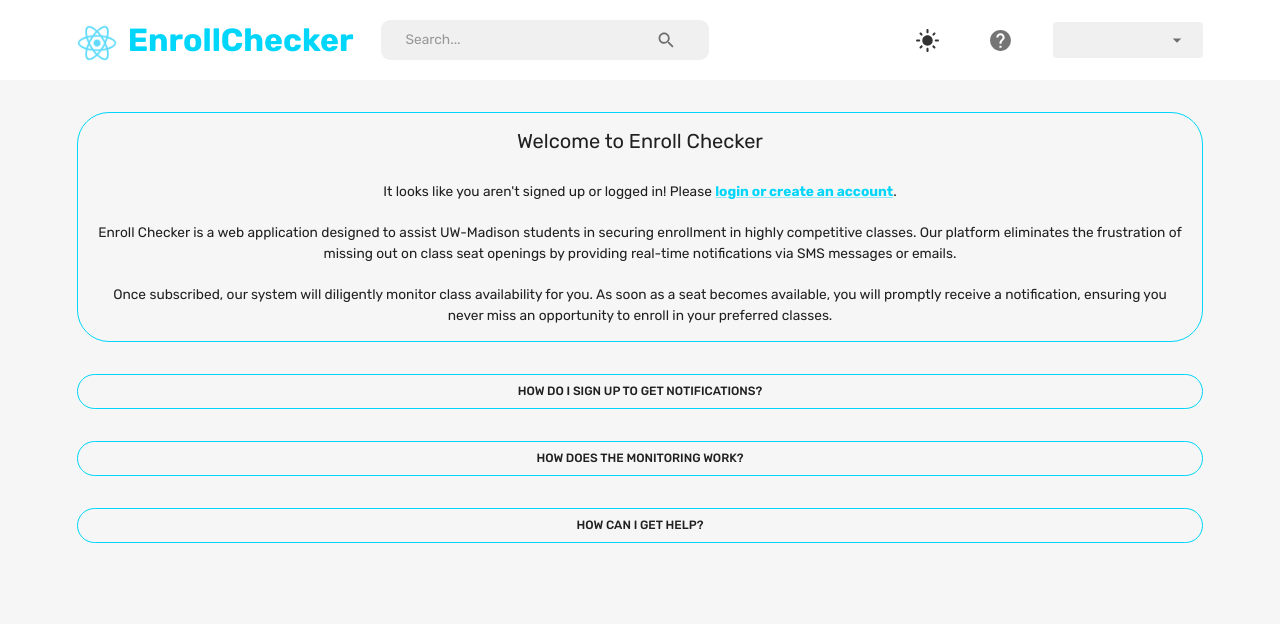
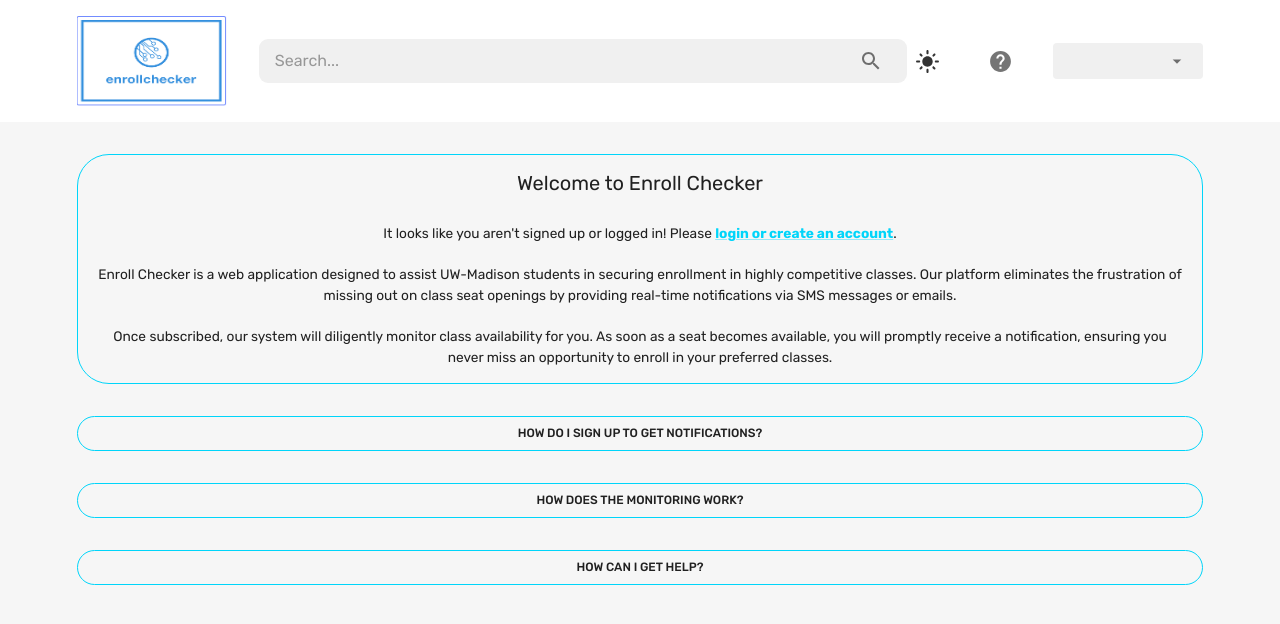
Before and after one commit to JSlush611/EnrollChecker, a React (Create React App) app in the folder client/: page /help in a window 1280 px wide. Shown: the top 624 px of the page. Built offline with nearby package versions, Linux system fonts and the light colour scheme.

Commit message:
Built search functionality, added logo, added pages, added GoTo page, formatted better

```diff
--- a/client/src/scenes/footer/index.jsx
+++ b/client/src/scenes/footer/index.jsx
@@ -16,12 +16,14 @@ const Footer = () => {
       textAlign="center"
       backgroundColor={background}
       padding="1rem"
+
     >
       <Box
         display="inline-block"
         backgroundColor={alt}
         borderRadius="6px"
         padding="0.35rem"
+
       >
         <Typography variant="body2">
           Made By: Jonathan Schlueche
--- a/client/src/scenes/homePage/index.jsx
+++ b/client/src/scenes/homePage/index.jsx
@@ -4,14 +4,22 @@ import Navbar from "scenes/navbar";
 import UserWidget from "scenes/widgets/UserWidget";
 import Footer from "scenes/footer"
 import CoursesWidget from "scenes/widgets/CoursesWidget";
+import { useState } from "react";
+
 
 const HomePage = () => {
     const isNonMobileScreens = useMediaQuery("(min-width: 1000px)");
     const { _id, picturePath} = useSelector((state) => state.user);
 
+    const [searchText, setSearchText] = useState(""); // Add state for searchText
+
+    const handleSearchChange = (text) => {
+      setSearchText(text); // Update the state when searchText changes
+    };
+
     return (
     <Box>
-        <Navbar />
+      <Navbar onSearch={handleSearchChange} /> {/* Pass the search handler function */}
         <Box
             width="100%"
             padding="2rem 6%"
@@ -29,14 +37,25 @@ const HomePage = () => {
             flexDirection="column"
             gap="1rem">
 
-          <CoursesWidget userId={_id} isProfile={false} />
+          <CoursesWidget userId={_id} isProfile={false} searchText={searchText}/>
             </Box>
 
             {isNonMobileScreens && <Box flexBasis="26%"></Box>}
 
         </Box>
-        <Footer />
+        <Box
+        width="100%"
+        padding="2rem 6% 8rem"
+        display={isNonMobileScreens ? "flex" : "block"}
+        gap="0.5rem"
+        justifyContent="space-between">
+        <Footer/>
+        </Box>
+
     </Box>
+
+
+
     );
 }
 
--- a/client/src/scenes/navbar/index.jsx
+++ b/client/src/scenes/navbar/index.jsx
@@ -25,8 +25,7 @@ import FlexBetween from "components/FlexBetween";
 import Logo from "./logo.png";
 import { Link as RouterLink } from "react-router-dom";
 
-
-const Navbar = () => {
+const Navbar = ({ onSearch }) => {
   const [isMobileMenuToggled, setIsMobileMenuToggled] = useState(false);
   const dispatch = useDispatch();
   const navigate = useNavigate();
@@ -42,14 +41,22 @@ const Navbar = () => {
   const alt = theme.palette.background.alt;
   const isAuth = Boolean(useSelector((state) => state.token));
 
-  const preferredName = user ? `${user.preferredName}`: "";
+  const preferredName = user ? `${user.preferredName}` : "";
+
+  const [searchText, setSearchText] = useState("");
+
+  const handleSearch = (event) => {
+    const searchValue = event.target.value;
+    setSearchText(searchValue); // Update the search text
+    onSearch(searchValue); // Call the onSearch prop with the search value
+  };
 
   return (
     <FlexBetween padding="1rem 6%" backgroundColor={alt}>
-      <FlexBetween gap="1.75rem">
+      <FlexBetween gap="1.75rem" flex="1">
         <Typography
           fontWeight="bold"
-          fontSize="clamp(1rem, 2rem, 2.25rem)"
+          fontSize={isNonMobileScreens ? "clamp(1rem, 2rem, 2.25rem)" : "1.5rem"}
           color="primary"
           onClick={() => navigate("/home")}
           sx={{
@@ -57,29 +64,46 @@ const Navbar = () => {
               color: primaryLight,
               cursor: "pointer",
             },
-          }}>
-        <img src={Logo} alt="" style={{ marginRight: "0.25rem", verticalAlign: "middle"}} width="40" height="40" /> {/* Logo image */}
-        EnrollChecker
+          }}
+        >
+          <img
+            src={Logo}
+            alt=""
+            style={{
+              marginRight: isNonMobileScreens ? "0.25rem" : "0.1rem",
+              verticalAlign: "middle",
+            }}
+            width={isNonMobileScreens ? "150" : "120"}
+            height={isNonMobileScreens ? "90" : "80"}
+          />{" "}
+          {/* Logo image */}
         </Typography>
-        {isNonMobileScreens && (
         <FlexBetween
           backgroundColor={neutralLight}
           borderRadius="9px"
-            gap="3rem"
-            padding="0.1rem 1.5rem"
+          gap="1.5rem"
+          padding="0.1rem 1rem"
+          flex="1"
         >
-            <InputBase placeholder="Search..." />
-            <IconButton>
-              <Search />
+          <InputBase
+            placeholder="Search..."
+            value={searchText}
+            onChange={handleSearch}
+            sx={{
+              fontSize: isNonMobileScreens ? "1rem" : "0.875rem",
+              width: "100%",
+            }}
+          />
+          <IconButton onClick={() => setSearchText("")}>
+            <Search sx={{ fontSize: isNonMobileScreens ? "1.5rem" : "1rem" }} />
           </IconButton>
         </FlexBetween>
-        )}
       </FlexBetween>
 
       {/* DESKTOP NAV */}
       {isNonMobileScreens ? (
         <FlexBetween gap="2rem">
-          <IconButton onClick={() => dispatch(setMode())}>
+          <IconButton onClick={() => dispatch(setMode())} >
             {theme.palette.mode === "dark" ? (
               <DarkMode sx={{ fontSize: "25px" }} />
             ) : (
@@ -88,12 +112,19 @@ const Navbar = () => {
           </IconButton>
 
           {/* Help button */}
-        <IconButton onClick={() => navigate(location.pathname === "/help" ? "/home" : "/help")}>
-          {theme.palette.mode === "dark" ? (<Help sx={{ fontSize: "25px", color: dark }} />) :
-          (<Help sx={{ fontSize: "25px" }} />)}
+          <IconButton
+            onClick={() =>
+              navigate(location.pathname === "/help" ? "/home" : "/help")
+            }
+          >
+            {theme.palette.mode === "dark" ? (
+              <Help sx={{ fontSize: "25px", color: dark }} />
+            ) : (
+              <Help sx={{ fontSize: "25px" }} />
+            )}
           </IconButton>
 
-          <FormControl variant="standard" value={preferredName}>
+          <FormControl variant="standard" value={preferredName} >
             <Select
               value={preferredName}
               sx={{
@@ -115,9 +146,13 @@ const Navbar = () => {
                 <Typography>{preferredName}</Typography>
               </MenuItem>
               {isAuth ? (
-              <MenuItem onClick={() => dispatch(setLogout())}>Log Out</MenuItem>
+                <MenuItem onClick={() => dispatch(setLogout())}>
+                  Log Out
+                </MenuItem>
               ) : (
-              <MenuItem component={RouterLink} to="/">Login</MenuItem>
+                <MenuItem component={RouterLink} to="/">
+                  Login
+                </MenuItem>
               )}
             </Select>
           </FormControl>
@@ -131,6 +166,7 @@ const Navbar = () => {
       )}
 
       {/* MOBILE NAV */}
+
       {!isNonMobileScreens && isMobileMenuToggled && (
         <Box
           position="fixed"
@@ -157,20 +193,28 @@ const Navbar = () => {
             flexDirection="column"
             justifyContent="center"
             alignItems="center"
-            gap="3rem">
-
+            gap="3rem"
+          >
             {/* Theme button */}
-          <IconButton onClick={() => dispatch(setMode())}
-            sx={{ fontSize: "25px" }}>
+            <IconButton onClick={() => dispatch(setMode())} sx={{ fontSize: "25px" }}>
               {theme.palette.mode === "dark" ? (
-            <DarkMode sx={{ fontSize: "25px" }} />) : (
-            <LightMode sx={{ color: dark, fontSize: "25px" }} />)}
+                <DarkMode sx={{ fontSize: "25px" }} />
+              ) : (
+                <LightMode sx={{ color: dark, fontSize: "25px" }} />
+              )}
             </IconButton>
 
             {/* Help button */}
-          <IconButton onClick={() => navigate(location.pathname === "/help" ? "/home" : "/help")}>
-            {theme.palette.mode === "dark" ? (<Help sx={{ fontSize: "25px", color: dark }} />) :
-            (<Help sx={{ fontSize: "25px" }} />)}
+            <IconButton
+              onClick={() =>
+                navigate(location.pathname === "/help" ? "/home" : "/help")
+              }
+            >
+              {theme.palette.mode === "dark" ? (
+                <Help sx={{ fontSize: "25px", color: dark }} />
+              ) : (
+                <Help sx={{ fontSize: "25px" }} />
+              )}
             </IconButton>
             <FormControl variant="standard" value={preferredName}>
               <Select
@@ -194,9 +238,13 @@ const Navbar = () => {
                   <Typography>{preferredName}</Typography>
                 </MenuItem>
                 {isAuth ? (
-              <MenuItem onClick={() => dispatch(setLogout())}>Log Out</MenuItem>
+                  <MenuItem onClick={() => dispatch(setLogout())}>
+                    Log Out
+                  </MenuItem>
                 ) : (
-                  <MenuItem component={RouterLink} to="/">Login</MenuItem>
+                  <MenuItem component={RouterLink} to="/">
+                    Login
+                  </MenuItem>
                 )}
               </Select>
             </FormControl>
--- a/client/src/state/index.js
+++ b/client/src/state/index.js
@@ -6,6 +6,7 @@ const initialState = {
     token: null,
     courses: [],
     courseList: [],
+    filteredCourses: []
 };
 
 export const authSlice = createSlice({
@@ -29,6 +30,9 @@ export const authSlice = createSlice({
         setSubscriptions: (state, action) => {
             state.courseList = action.payload.courseList;
         },
+        setFilteredCourses: (state, action) => {
+            state.filteredCourses = action.payload.courseList;
+        }
     }
 })
 
```
Also changed, not shown: client/src/scenes/widgets/CoursesWidget.jsx (+107 -13 lines), client/src/scenes/navbar/logo.png, 1 other file (tests, documents, lock files or other folders). Lines whose indentation alone changed are shown as unchanged.
